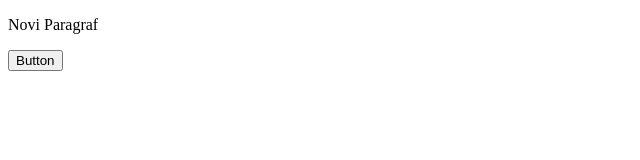
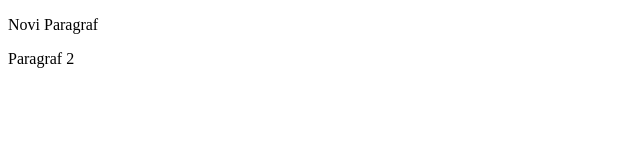
Before and after one commit to NoelaOst/Vjezba-za-parcijalni-ispit-razvojna-okolina, a plain HTML site: page index.html in a window 1280 px wide. Shown: the full height of the page, 0-640 px from the left. Drawn offline with Linux system fonts and the light colour scheme.

Commit message:
added paragraph 2

```diff
--- a/index.html
+++ b/index.html
@@ -9,7 +9,7 @@
   <body>
     <main>
       <p>Novi Paragraf</p>
-      <button>Button</button>
+      <p>Paragraf 2</p>
     </main>
   </body>
 </html>
```
